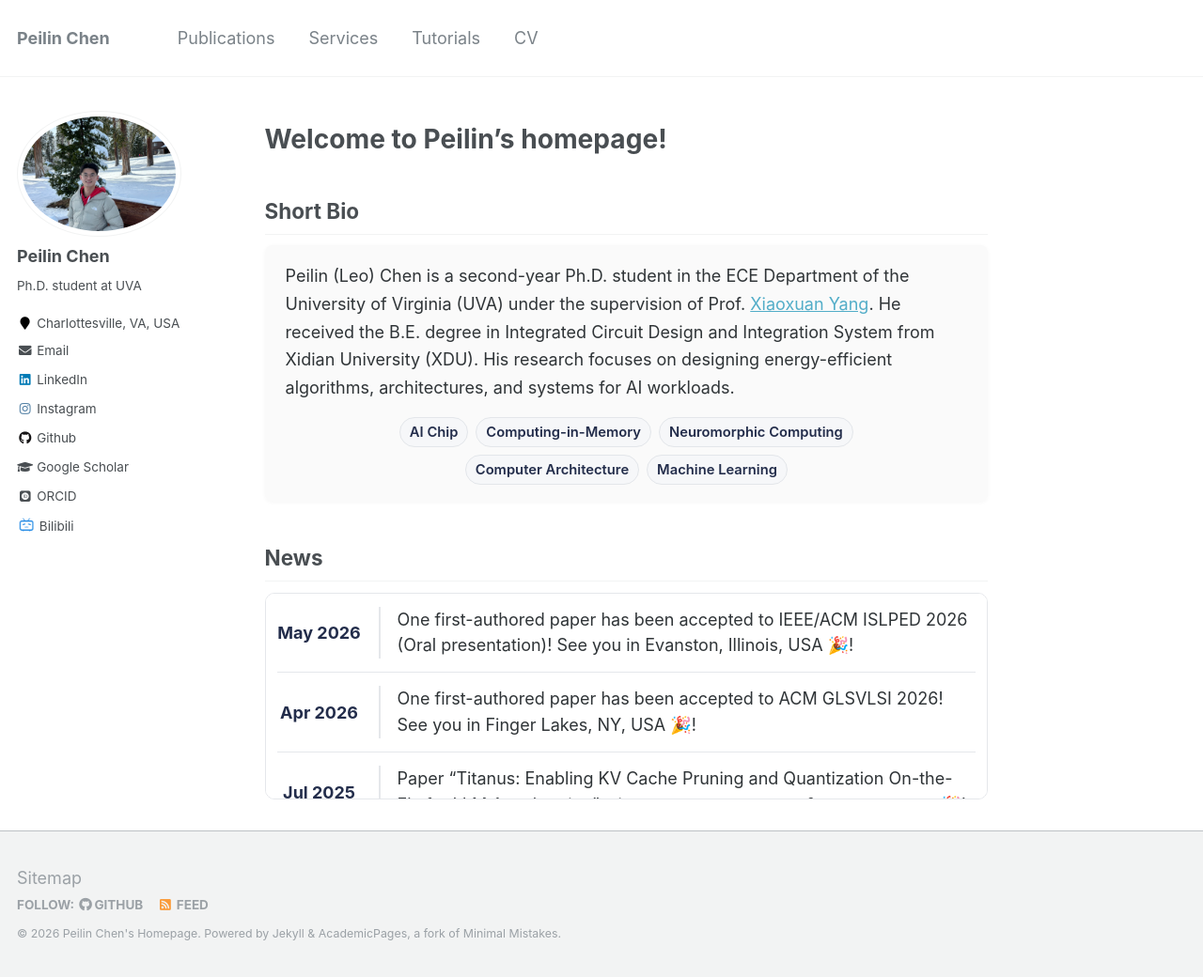
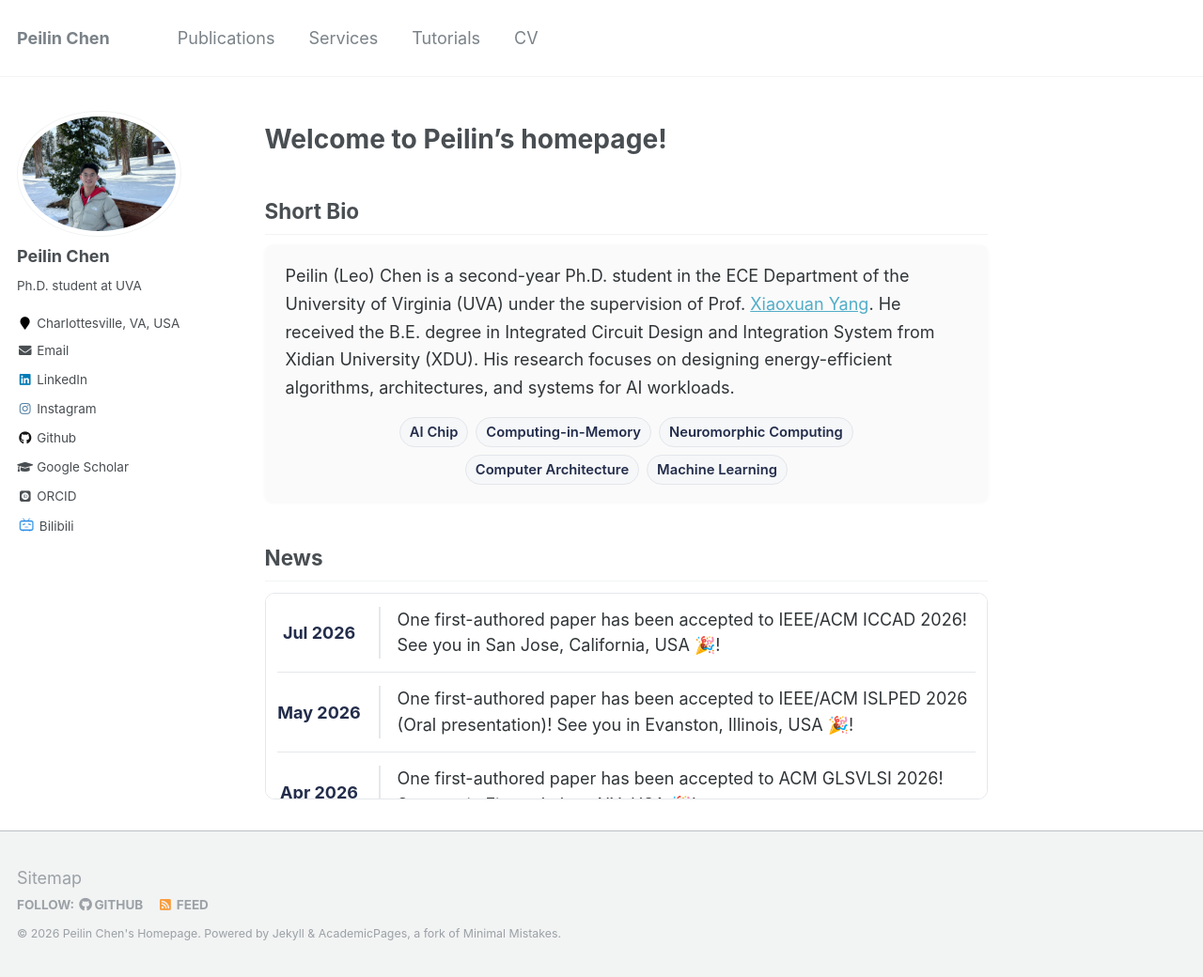
Before and after one commit to peilin-chen/peilin-chen.github.io, a Jekyll site: the page built from _pages/about.md, in a window 1280 px wide and 1040 px high. Shown: the whole window at 94% size. Built offline with Jekyll 4.4.1, drawn with Linux system fonts in a browser that asks for light colours; some web fonts are replaced.

Commit message:
Update news section with new paper acceptance
Added news item about paper acceptance to IEEE/ACM ICCAD 2026.

```diff
--- a/_pages/about.md
+++ b/_pages/about.md
@@ -40,6 +40,13 @@ redirect_from:
 ## News
 
 <div class="news-container">
+  <div class="news-item">
+    <div class="news-date">Jul 2026</div>
+    <div class="news-content">
+      One first-authored paper has been accepted to IEEE/ACM ICCAD 2026! See you in San Jose, California, USA 🎉!
+    </div>
+  </div>
+
   <div class="news-item">
     <div class="news-date">May 2026</div>
     <div class="news-content">
```
